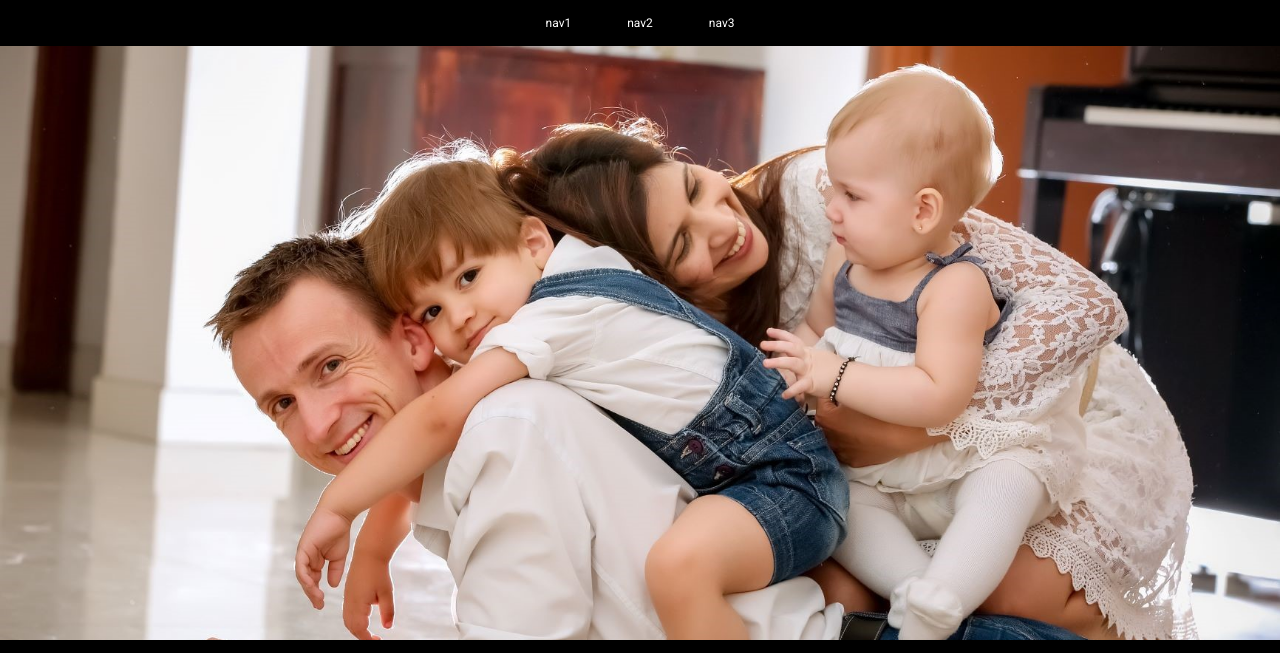
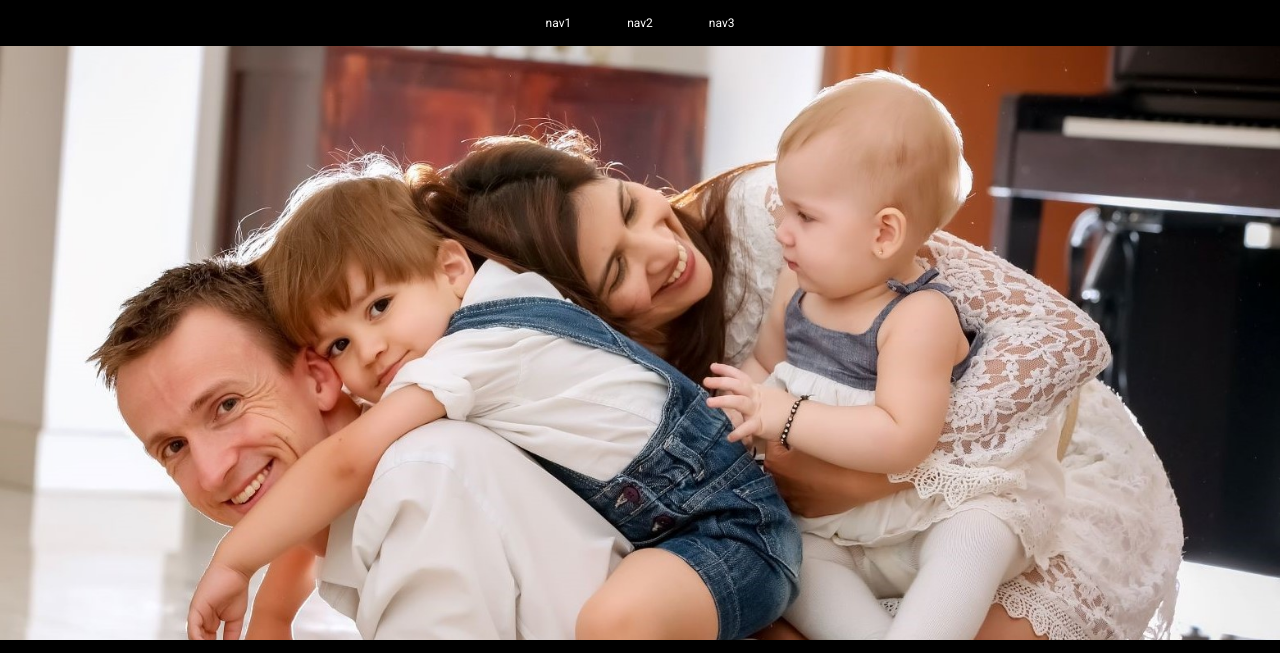
Before and after one commit to alexjameswalton/_myPortfolio, a plain HTML site: page index.html in a window 1280 px wide. Shown: the top 653 px of the page. Drawn offline with Linux system fonts and the light colour scheme.

Commit message:
amended background image

```diff
--- a/styles.css
+++ b/styles.css
@@ -11,7 +11,7 @@ body {
 }
 
 header{
-    background-image: url('./images/061_medium2.jpg');
+    background-image: url('./images/061_medium3.jpg');
     width: 100%;
     height: 0;
     padding: 0 0 40rem;
```
Also changed, not shown: images/061_medium3.jpg (added).
